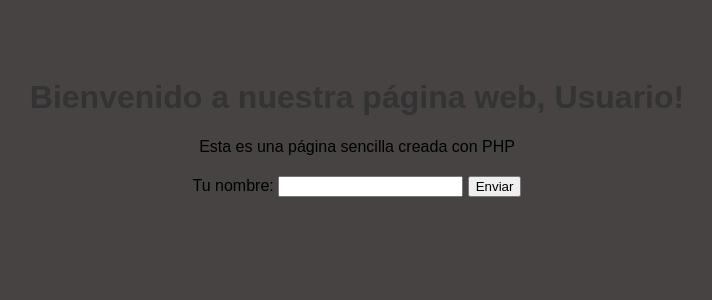
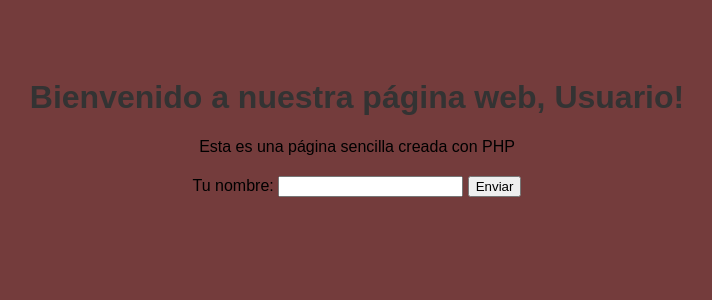
Before and after one commit to Danisaxas/page-php, a PHP site: page / in a window 1280 px wide. Shown: the top 300 px of the page, without its empty margins (283-995 px from the left). Run offline with PHP 8.4, Linux system fonts and the light colour scheme.

Commit message:
Primer commit

```diff
--- a/style.css
+++ b/style.css
@@ -1,6 +1,6 @@
 body {
     font-family: Arial, sans-serif;
-    background-color: #474343;
+    background-color: #743c3c;
     text-align: center;
     padding: 50px;
 }
```
